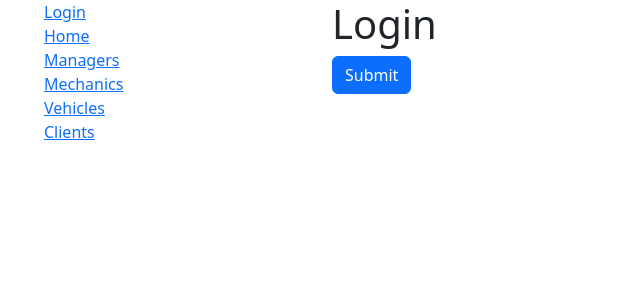
After one commit to ayatsuta/autoservice, a Django app: page /registration/login/ in a window 1280 px wide. The commit adds this page. Shown: the top 300 px of the page, without its empty margins (0-640 px from the left). Run offline with Django 5.2, Linux system fonts and the light colour scheme.

Commit message:
Aded login and logout functions for page

```diff
--- a/autoservice/settings.py
+++ b/autoservice/settings.py
@@ -124,3 +124,5 @@ STATIC_URL = "static/"
 DEFAULT_AUTO_FIELD = "django.db.models.BigAutoField"
 
 AUTH_USER_MODEL = "workshop.Manager"
+
+LOGIN_REDIRECT_URL = "/workshop/"
--- a/autoservice/urls.py
+++ b/autoservice/urls.py
@@ -20,5 +20,6 @@ from django.urls import path, include
 
 urlpatterns = [
     path("admin/", admin.site.urls),
-    path("workshop/", include("workshop.urls", namespace="workshop"))
+    path("workshop/", include("workshop.urls", namespace="workshop")),
+    path("registration/", include("django.contrib.auth.urls")),
 ]
--- a/templates/includes/sidebar.html
+++ b/templates/includes/sidebar.html
@@ -1,4 +1,16 @@
 <ul>
+  {% if user.is_authenticated %}
+    <li class="list-group-item">
+      User: {{ user.username }}
+    </li>
+    <li class="list-group-item">
+      <a href="{% url 'logout' %}">Logout</a>
+    </li>
+  {% else %}
+    <li class="list-group-item">
+      <a href="{% url 'login' %}">Login</a>
+    </li>
+  {% endif %}
   <li class="list-group-item">
     <a href="{% url 'workshop:index' %}">Home</a>
   </li>
--- /dev/null
+++ b/templates/registration/logged_out.html
@@ -0,0 +1,5 @@
+{% extends "base.html" %}
+{% block content %}
+  <p>Logged out</p>
+  <a href="{% url 'login' %}">Click here to login again</a>
+{% endblock %}
--- /dev/null
+++ b/templates/registration/login.html
@@ -0,0 +1,13 @@
+{% extends "base.html" %}
+
+{% block content %}
+  <h1>Login</h1>
+  {% if form.errors %}
+    <p style="color: red">Invalid credentials</p>
+  {% endif %}
+  <form action="{% url 'login' %}" method="post">
+    {% csrf_token %}
+    <input class="btn btn-primary" type="submit" value="Submit">
+    <input type="hidden" name="next" value="{{ next }}">
+  </form>
+{% endblock %}
```
